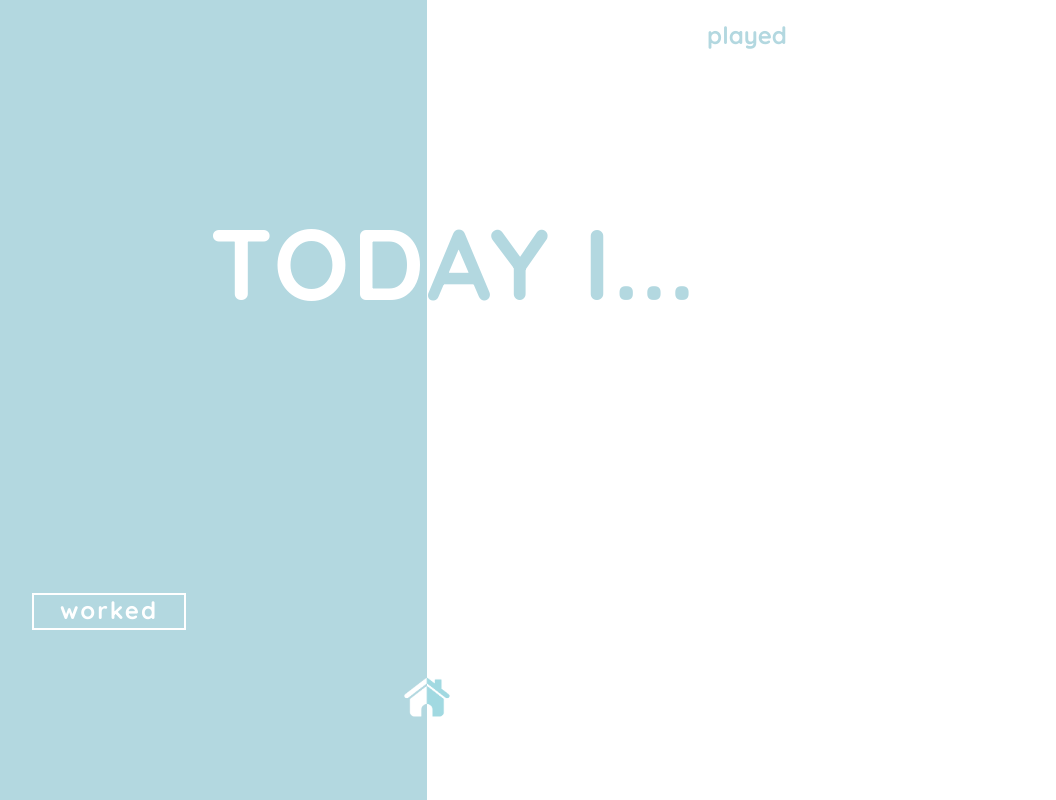
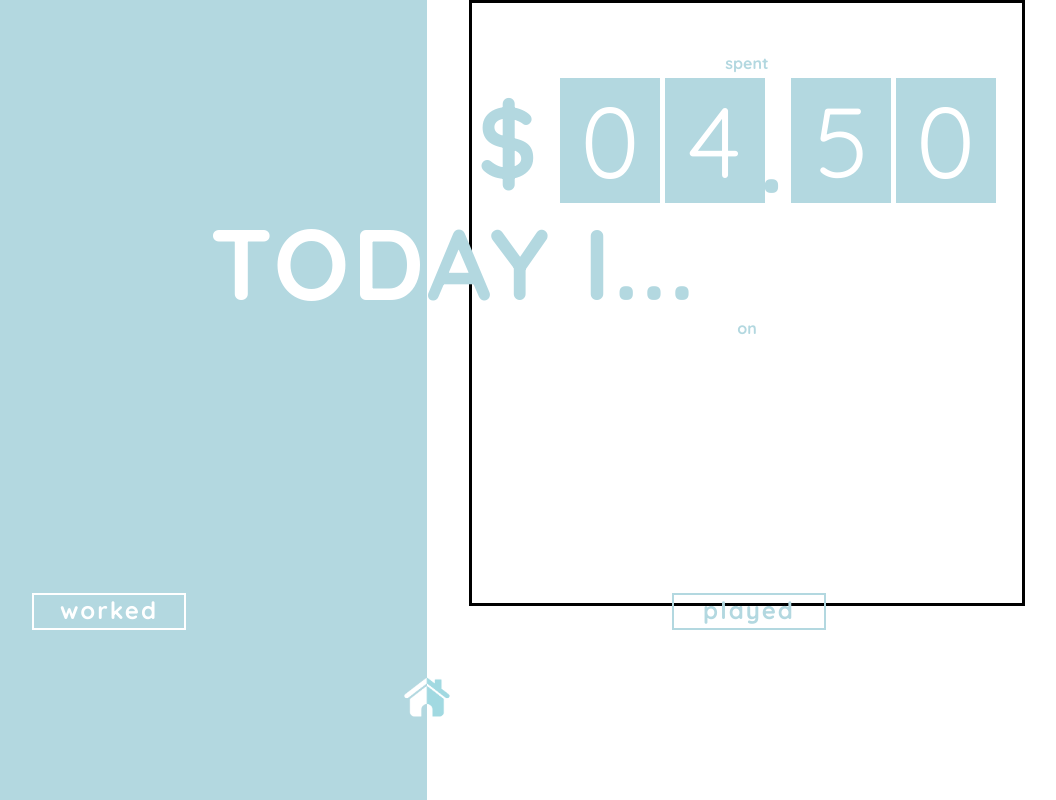
Before and after one commit to anneslin/anneslin, a plain HTML site: page index.html in a window 1280 px wide. Shown: the whole page, without its empty margins (213-1269 px from the left). Drawn offline with nearby package versions, Linux system fonts and the light colour scheme.

Commit message:
played page

```diff
--- a/assets/css/style.css
+++ b/assets/css/style.css
@@ -148,10 +148,14 @@ body {
 	cursor: pointer;
 }
 
-.work_container1{
+.work_container{
 	position: relative;
 	display: none;
 	transition: 0.9s;
+	width: 450px;
+	height: 75%;
+	margin: auto;
+
 }
 
 #from{
@@ -179,17 +183,17 @@ body {
 }
 
 #from_hr{
+	left: 5%;
+	color: #b3d8e0;
+	font-size: 100px;
+}
+#from_min1{
 	left: 33%;
 	color: #b3d8e0;
 	font-size: 100px;
 }
-#from_min1{
-	left: 45%;
-	color: #b3d8e0;
-	font-size: 100px;
-}
 #from_min2{
-	left: 55%;
+	left: 56%;
 	color: #b3d8e0;
 	font-size: 100px;
 }
@@ -198,14 +202,14 @@ body {
 	font-size: 45px;
 	position: relative;
 	top: 93px;
-	right: 2%;
+	right:11%;
 }
 
 #from_time{
 	font-size: 50px;
 	position: relative;
 	top: 100px;
-	left: 20%;
+	left: 35%;
 }
 
 .w_time2{
@@ -217,17 +221,17 @@ body {
 
 }
 #to_hr{
+	left: 5%;
+	color: #b3d8e0;
+	font-size: 100px;
+}
+#to_min1{
 	left: 33%;
 	color: #b3d8e0;
 	font-size: 100px;
 }
-#to_min1{
-	left: 45%;
-	color: #b3d8e0;
-	font-size: 100px;
-}
 #to_min2{
-	left: 55%;
+	left: 56%;
 	color: #b3d8e0;
 	font-size: 100px;
 }
@@ -236,12 +240,85 @@ body {
 	font-size: 45px;
 	position: relative;
 	top: 213px;
-	right: 2%;
+	right: 11%;
 }
 
 #to_time{
 	font-size: 50px;
 	position: relative;
 	top: 225px;
-	left: 20%;
+	left: 35%;
 }
+
+.play_container{
+	position: relative;
+	display: ;
+	transition: 0.9s;
+	width: 550px;
+	height: 75%;
+	border: 3px solid black;
+	margin: auto;
+}
+
+#spent{
+	position: relative;
+	color:#b3d8e0;
+	font-weight: 700;
+	top: 50px;
+}
+
+#on{
+	position: relative;
+	color:#b3d8e0;
+	font-weight: 700;
+	top: 170px;
+}
+
+.b_cost{
+	width: 100px;
+	height: 125px;
+	position: absolute;
+	background: #b3d8e0;
+	top: 75px;
+
+}
+
+#dolla_sign{
+	position: relative;
+	color:#b3d8e0;
+	font-weight: 700;
+	font-size: 100px;
+	right: 225px;
+	top: 55px;
+}
+#dot{
+	position: relative;
+	color:#b3d8e0;
+	font-weight: 700;
+	font-size: 100px;
+	right: 7.5px;
+	top: 70px;
+}
+#dollar1{
+	left: 16%;
+	color: #fff;
+	font-size: 100px;
+}
+
+#dollar2{
+	left: 35%;
+	color: #fff;
+	font-size: 100px;
+}
+
+#cents1{
+	left: 58%;
+	color: #fff;
+	font-size: 100px;
+}
+
+#cents2{
+	left: 77%;
+	color: #fff;
+	font-size: 100px;
+}
--- a/assets/js/script.js
+++ b/assets/js/script.js
@@ -5,7 +5,7 @@ $(document).ready(function(){
 		$(".sc_right").addClass("sc_old_right");
 		$(".sc_left").addClass("sc_new_left");
 		$(".home").addClass("home_left");
-		$(".work_container1").css("display", "block");
+		$(".work_container").css("display", "block");
 
 
 	});
@@ -27,7 +27,7 @@ $(document).ready(function(){
 			$(".sc_right").removeClass("sc_old_right");
 			$(".sc_left").removeClass("sc_new_left");
 			$(".home").removeClass("home_left");
-			$(".work_container1").css("display", "none");
+			$(".work_container").css("display", "none");
 
 		}
 	});
--- a/index.html
+++ b/index.html
@@ -21,7 +21,7 @@
 						</div>
 
 						<!--worked page-->
-						<div class="work_container1">
+						<div class="work_container">
 							<div id = "from">from</div>
 								<span class = "w_time1" id = "from_hr"> 1</span>
 								<span id = "colon1"> : </span>
@@ -47,7 +47,19 @@
 							<div id = "ti_front_half2">AY I... </div>
 						</div>
 
-						<div class=
+						<div class = "play_container">
+							<div id = "spent"> spent
+							</div>
+							<span id = "dolla_sign">$</span>
+							<span class = "b_cost" id = "dollar1">0</span>
+							<span class = "b_cost" id = "dollar2">4</span>
+							<span id = "dot">.</span>
+							<span class = "b_cost" id = "cents1">5</span>
+							<span class = "b_cost" id = "cents2">0</span>
+							<div id = "on"> on
+							</div>
+						</div>
+
 						<div class = "button">
 							<h2 id="played"> played </h2>
 						</div>
```
